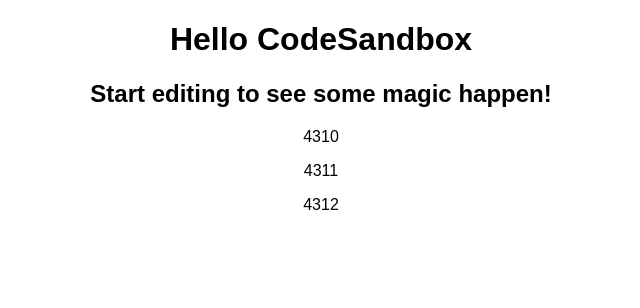
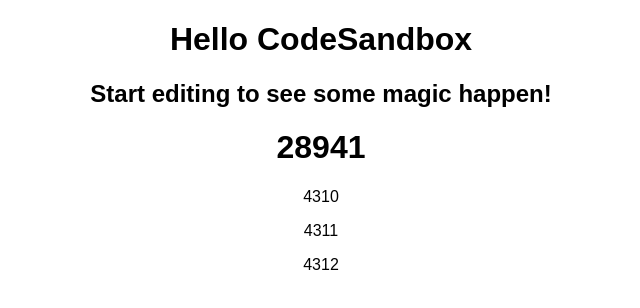
Before and after one commit to jaydray1/normalize-data, a React (Create React App) app: page / in a window 1280 px wide. Shown: the top 308 px of the page, without its empty margins (319-959 px from the left). Built offline with nearby package versions, Linux system fonts and the light colour scheme.

Commit message:
update mappings, display object path value

```diff
--- a/src/App.js
+++ b/src/App.js
@@ -286,7 +286,7 @@
   const [fresh, setFresh] = React.useState();
 
   React.useEffect(() => {
-    setNormalizedSkuObject(skuGroups);
+    setNormalizedSkuObject(normalizeSkuGroups(skuGroups));
     setListSorted(skuGroupSort(skuGroups));
     console.log(
       addNewSkuGroup(normalizeSkuGroups(skuGroups), skuGroupSort(skuGroups))
@@ -302,10 +302,14 @@
       setFresh(toReturn);
     }
   }, [normalizedSkuObject, listSorted]);
+
   return (
     <div className="App">
       <h1>Hello CodeSandbox</h1>
       <h2>Start editing to see some magic happen!</h2>
+      <h1>
+        {normalizedSkuObject && normalizedSkuObject["4310"].skus["28941"].skuId}
+      </h1>
       <div>
         {fresh &&
           fresh.map((item) => <p key={item.skuGroupId}>{item.skuGroupId}</p>)}
```
